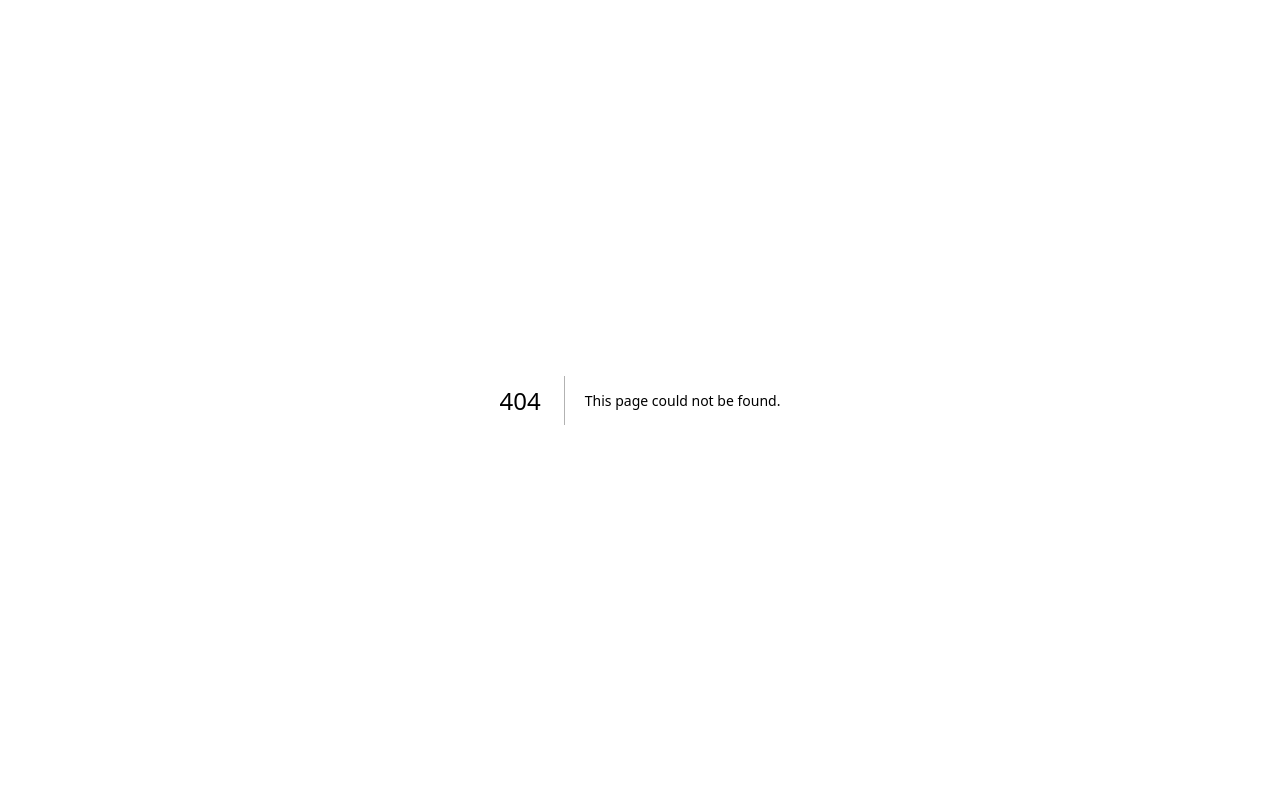
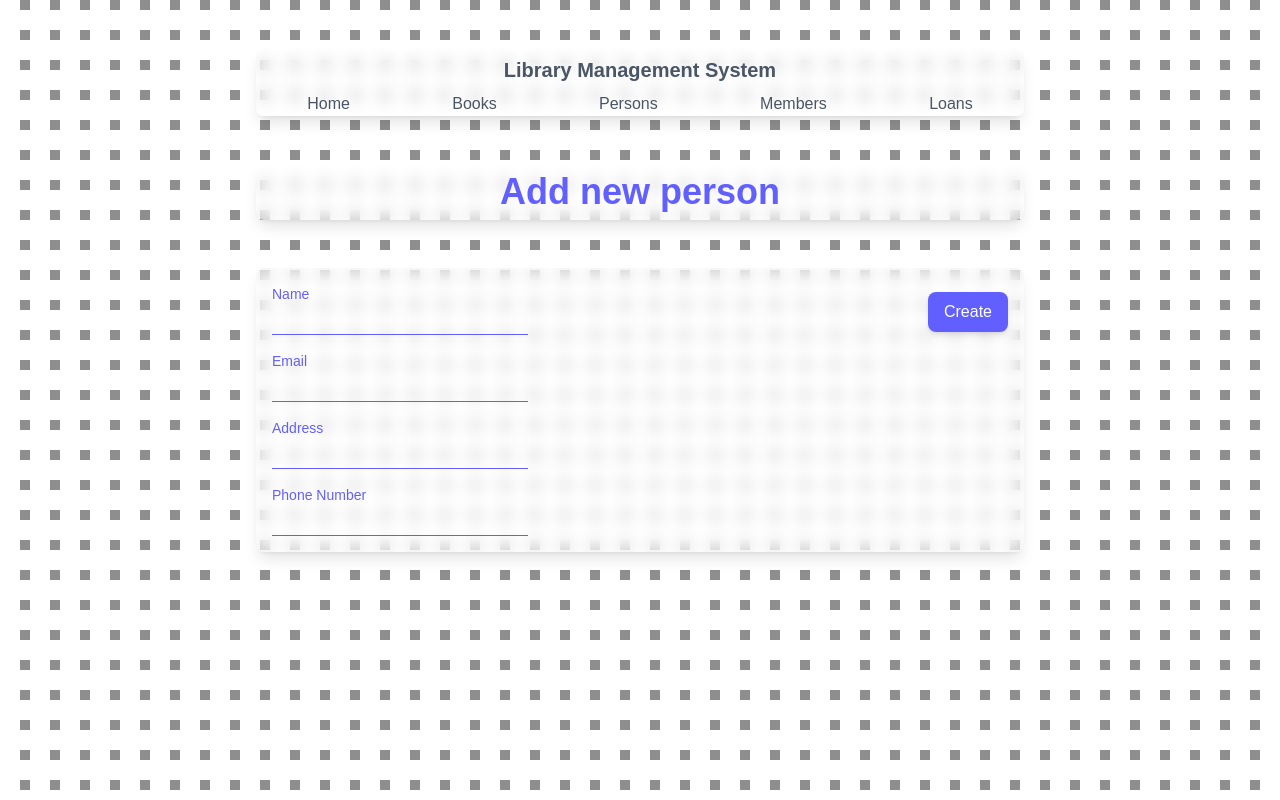
Before and after one commit to leventepap/wad-final-project, a Next.js app in the folder frontend/: page /person/add in a window 1280 px wide. Before the commit this address had no page. Built offline with nearby package versions, Linux system fonts and the light colour scheme.

Commit message:
modified person overview page, made person creation and edit use the same form

```diff
--- /dev/null
+++ b/frontend/src/components/person-details.tsx
@@ -0,0 +1,136 @@
+import React, {useState} from "react";
+import {Person} from "@/models/person";
+import {instance} from "@/utils/fetching";
+import {useRouter} from "next/router";
+
+export default function PersonDetails(props: { person?: Person, setPerson?: Function }) {
+
+    const router = useRouter();
+    const [edit, setEdit] = useState<boolean>(props.person === undefined);
+    const [personForm, setPersonForm] = useState<Person>(props.person || {
+        ID: 0,
+        NAME: "",
+        EMAIL: "",
+        ADDRESS: "",
+        PHONE_NUMBER: "",
+    });
+    const borderColor = edit ? "border-b-indigo-500" : "border-b-gray-500";
+
+    const handleInputChange = (e: React.ChangeEvent<HTMLInputElement>) => {
+        const { name, value } = e.target;
+        setPersonForm(prev => ({
+            ...prev,
+            [name]: value
+        }));
+    };
+
+    const submitCreate = () => {
+        instance.post("/person", personForm)
+            .then(res => {
+                router.push(`/person/${res.data.ID}`);
+            })
+            .catch(err => console.log(err));
+    }
+
+    const submitUpdate = () => {
+        if (props.person) {
+            instance.patch(`/person/${props.person.ID}`, personForm)
+                .then(res => {
+                    if (props.setPerson) {
+                        props.setPerson({
+                            ...res.data,
+                        });
+                    }
+                    setEdit(false);
+                })
+                .catch(err => console.log(err));
+        }
+    };
+
+    const handleCancel = () => {
+        if (props.person) {
+            setPersonForm(props.person);
+            setEdit(false);
+        }
+    };
+
+    const createSection = () => {
+        return (
+            <div className="flex flex-col gap-2">
+                <button onClick={submitCreate}
+                        className="bg-indigo-500 text-white px-4 py-2 rounded-lg hover:bg-indigo-600 shadow-md hover:shadow-lg focus:outline-none cursor-pointer mt-2">
+                    Create
+                </button>
+            </div>
+        );
+    }
+
+    const editSection = () => {
+        return (
+            <div className="flex flex-col gap-2">
+                {edit ? null :
+                    <button onClick={() => setEdit(true)}
+                            className="bg-indigo-500 text-white px-4 py-2 rounded-lg hover:bg-indigo-600 shadow-md hover:shadow-lg focus:outline-none cursor-pointer mt-auto">
+                        Edit
+                    </button>
+                }
+                {!edit ? null :
+                    <button onClick={handleCancel}
+                            className="bg-gray-500 text-white px-4 py-2 rounded-lg hover:bg-gray-600 shadow-md hover:shadow-lg focus:outline-none cursor-pointer mt-auto">
+                        Cancel
+                    </button>
+                }
+                {!edit ? null :
+                    <button onClick={submitUpdate}
+                            className="bg-indigo-500 text-white px-4 py-2 rounded-lg hover:bg-indigo-600 shadow-md hover:shadow-lg focus:outline-none cursor-pointer mt-2">
+                        Save
+                    </button>
+                }
+            </div>
+        );
+    }
+
+    return (
+        <div className="bg-white/50 backdrop-blur-sm border-gray-200 shadow-lg rounded-lg flex flex-row justify-between p-4">
+            <div className="flex flex-col gap-4">
+                <label className="text-sm mb-[-18px] text-indigo-500">Name</label>
+                <input
+                    type="text"
+                    name="NAME"
+                    value={personForm.NAME}
+                    onChange={handleInputChange}
+                    disabled={!edit}
+                    className={`${borderColor} border-b-[1px] px-2 py-1 w-64`}
+                />
+                <label className="text-sm mb-[-18px] text-indigo-500">Email</label>
+                <input
+                    type="text"
+                    name="EMAIL"
+                    value={personForm.EMAIL}
+                    onChange={handleInputChange}
+                    disabled={!edit}
+                    className={`${borderColor} border-b-[1px] px-2 py-1 w-64`}
+                />
+                <label className="text-sm mb-[-18px] text-indigo-500">Address</label>
+                <input
+                    type="text"
+                    name="ADDRESS"
+                    value={personForm.ADDRESS}
+                    onChange={handleInputChange}
+                    disabled={!edit}
+                    className={`${borderColor} border-b-[1px] px-2 py-1 w-64`}
+                />
+                <label className="text-sm mb-[-18px] text-indigo-500">Phone Number</label>
+                <input
+                    type="text"
+                    name="PHONE_NUMBER"
+                    value={personForm.PHONE_NUMBER}
+                    onChange={handleInputChange}
+                    disabled={!edit}
+                    className={`${borderColor} border-b-[1px] px-2 py-1 w-64`}
+                />
+            </div>
+            {props.person ? editSection() : createSection()}
+        </div>
+    );
+}
--- /dev/null
+++ b/frontend/src/components/person-overview-table.tsx
@@ -0,0 +1,48 @@
+import {PersonOverview} from "@/models/person-overview";
+import Tag from "@/components/tag";
+import Link from "next/link";
+
+export default function PersonOverviewTable(props: { persons: PersonOverview[] }) {
+    return (
+        <div className="overflow-x-auto shadow-lg rounded-lg">
+            <table className="min-w-full bg-white/50 backdrop-blur-sm">
+                <thead>
+                <tr className="border-b border-gray-200">
+                    <th className="px-6 py-4 text-left text-sm font-semibold text-gray-700 uppercase tracking-wider">ID</th>
+                    <th className="px-6 py-4 text-left text-sm font-semibold text-gray-700 uppercase tracking-wider">Name</th>
+                    <th className="px-6 py-4 text-left text-sm font-semibold text-gray-700 uppercase tracking-wider">Address</th>
+                    <th className="px-6 py-4 text-left text-sm font-semibold text-gray-700 uppercase tracking-wider">Roles</th>
+                </tr>
+                </thead>
+                <tbody className="divide-y divide-gray-200">
+                {props.persons.map((person) => (
+                    <tr key={person.ID} className="hover:bg-gray-50 transition-colors duration-200">
+                        <td className="px-6 py-4 whitespace-nowrap text-sm">{person.ID}</td>
+                        <td className="px-6 py-4 whitespace-nowrap text-sm text-indigo-500">
+                            <Link href={`/person/${person.ID}`}>{person.NAME}</Link>
+                        </td>
+                        <td className="px-6 py-4 whitespace-nowrap text-sm">{person.ADDRESS}</td>
+                        <td className="px-6 py-4 whitespace-nowrap text-sm">
+                            {person.AUTHOR_PERSON_ID ?
+                                <Link href={`/author/${person.AUTHOR_PERSON_ID}`}>
+                                    <Tag title="Author" color="blue"/>
+                                </Link> : null
+                            }
+                            {person.MEMBER_PERSON_ID ?
+                                <Link href={`/author/${person.MEMBER_PERSON_ID}`}>
+                                    <Tag title="Member" color="yellow"/>
+                                </Link> : null
+                            }
+                            {person.STAFF_PERSON_ID ?
+                                <Link href={`/author/${person.AUTHOR_PERSON_ID}`}>
+                                    <Tag title="Staff" color="purple"/>
+                                </Link> : null
+                            }
+                        </td>
+                    </tr>
+                ))}
+                </tbody>
+            </table>
+        </div>
+    )
+}
--- a/frontend/src/components/tag.tsx
+++ b/frontend/src/components/tag.tsx
@@ -9,6 +9,9 @@ export default function Tag({title, color}: TagProps) {
         switch (color) {
             case "red": return "bg-red-500";
             case "green": return "bg-green-500";
+            case "blue": return "bg-blue-500";
+            case "yellow": return "bg-yellow-500";
+            case "purple": return "bg-purple-500";
             default: return "bg-gray-500";
         }
     }
--- /dev/null
+++ b/frontend/src/models/person-overview.ts
@@ -0,0 +1,8 @@
+export interface PersonOverview {
+    ID: number;
+    NAME: string;
+    ADDRESS: string;
+    AUTHOR_PERSON_ID: number | null;
+    MEMBER_PERSON_ID: number | null;
+    STAFF_PERSON_ID: number | null;
+}
--- /dev/null
+++ b/frontend/src/pages/person/[id].tsx
@@ -0,0 +1,28 @@
+import {useRouter} from 'next/router'
+import {useEffect, useState} from "react";
+import {Person} from "@/models/person";
+import {instance} from "@/utils/fetching";
+import Page from "@/components/page";
+import PersonDetails from "@/components/person-details";
+
+export default function PersonPage() {
+    const router = useRouter()
+
+    const [person, setPerson] = useState<Person>();
+
+    useEffect(() => {
+        if (!router.query.id) return;
+        instance.get(`/person/${router.query.id}`)
+            .then(res => setPerson(res.data))
+            .catch(err => console.log(err));
+    },[router.query.id])
+
+    if (person) {
+        return (
+            <Page title={person.NAME}>
+                <PersonDetails person={person} setPerson={setPerson}/>
+            </Page>
+        );
+    }
+    return <span>Loading...</span>
+}
--- /dev/null
+++ b/frontend/src/pages/person/add/index.tsx
@@ -0,0 +1,10 @@
+import Page from "@/components/page";
+import PersonDetails from "@/components/person-details";
+
+export default function AddPersonPage() {
+    return (
+        <Page title="Add new person">
+            <PersonDetails/>
+        </Page>
+    );
+}
--- a/frontend/src/pages/person/index.tsx
+++ b/frontend/src/pages/person/index.tsx
@@ -1,22 +1,22 @@
 import {useEffect, useState} from "react";
-import {Person} from "@/models/person";
+import {PersonOverview} from "@/models/person-overview";
 import {instance} from "@/utils/fetching";
 import Page from "@/components/page";
-import PersonTable from "@/components/person-table";
+import PersonOverviewTable from "@/components/person-overview-table";
 
 export default function PersonsPage() {
 
-    const [persons, setPersons] = useState<Person[]>([]);
+    const [persons, setPersons] = useState<PersonOverview[]>([]);
 
     useEffect(() => {
-        instance.get("/person")
+        instance.get("/person/overview")
             .then(res => setPersons(res.data))
             .catch(err => console.log(err));
     },[])
 
     return (
         <Page title="Persons">
-            <PersonTable persons={persons}/>
+            <PersonOverviewTable persons={persons}/>
         </Page>
     );
 }
```
Also changed, not shown: 1 other file (tests, documents, lock files or other folders).
